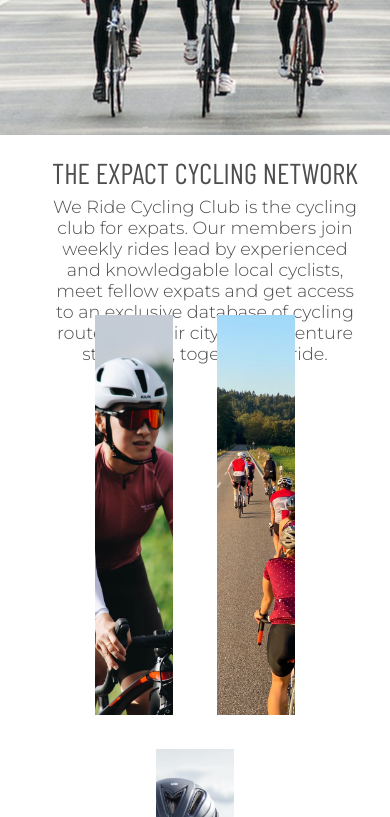
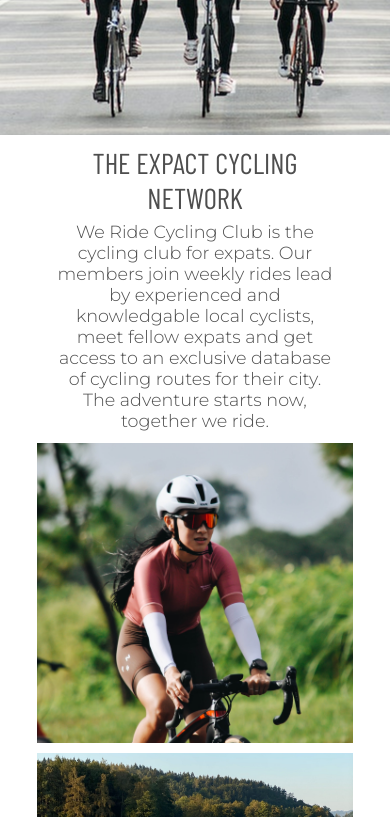
Before and after one commit to orlagh-sweeney/we-ride-cycling-club, a plain HTML site: page index.html in a window 390 px wide. Shown: the part 580-1397 px from the top of the page. Drawn offline with nearby package versions, Linux system fonts and the light colour scheme.

Commit message:
style: style introduction section of index.html for max-width 950px

```diff
--- a/assets/css/style.css
+++ b/assets/css/style.css
@@ -540,4 +540,31 @@ select {
     line-height: 40px;
 }
 
+/* introduction images max-width 950px*/
+
+#intro {
+    width: 90%;
+    height: 1200px;
+    margin: 0 auto;
 }
+
+#introduction {
+    width: 80%;
+    height: auto;
+    margin: 0 auto;
+    margin-bottom: 2px;
+    padding-top: 10px;
+}
+
+.intro-image {
+    display: block;
+    margin: auto;
+}
+
+#left-intro, #center-intro, #right-intro {
+    height: 25%;
+    width: inherit;
+    margin-bottom: 10px;
+}
+
+}
```
